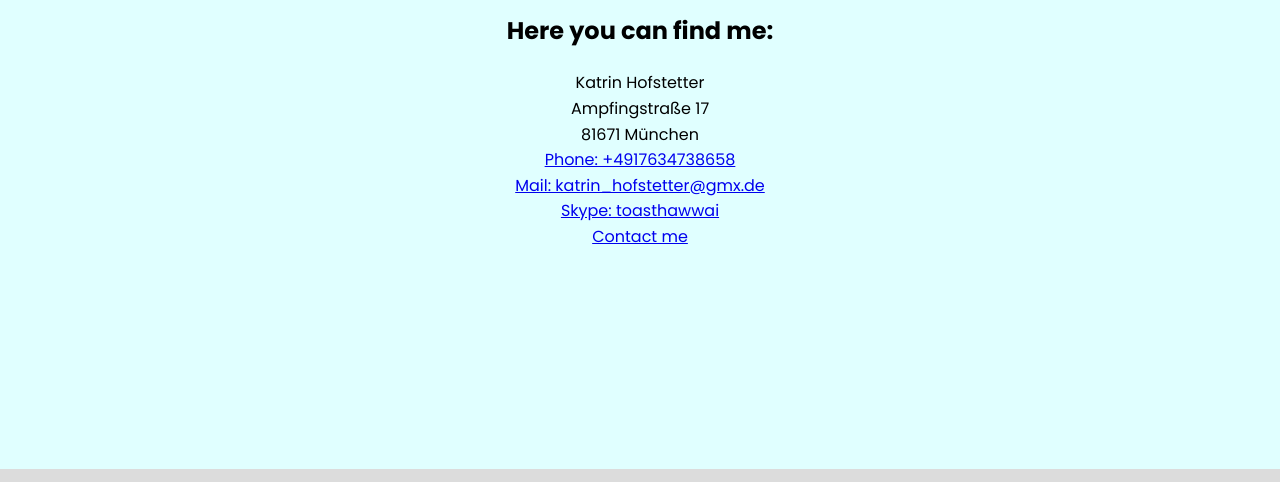
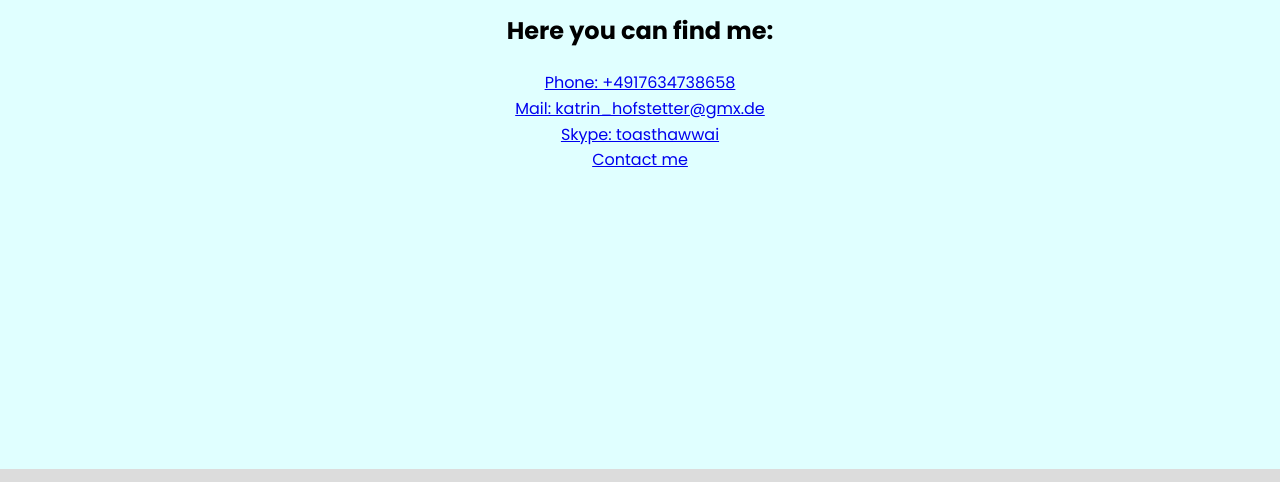
Before and after one commit to Kittekat14/portfolio-website, a plain HTML site: page contact.html in a window 1280 px wide. Shown: the part 236-718 px from the top of the page. Drawn offline with nearby package versions, Linux system fonts and the light colour scheme.

Commit message:
delete my address

```diff
--- a/contact.html
+++ b/contact.html
@@ -36,9 +36,6 @@
   <h2>Here you can find me:</h2>
 
     <div class="contact-info">
-        Katrin Hofstetter<br>
-        Ampfingstraße 17<br>
-        81671 München<br>
         <a href="tel:+4917634738658">Phone: +4917634738658</a><br>
         <a href="mailto:katrin_hofstetter(at)gmx(dot)de">Mail: katrin_hofstetter@gmx.de</a><br>
         <a href="skype:toasthawwai">Skype: toasthawwai</a><br>
```
